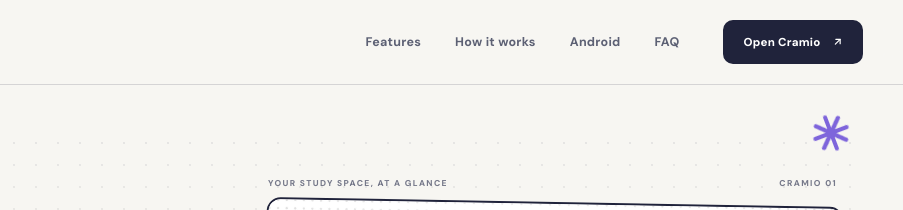
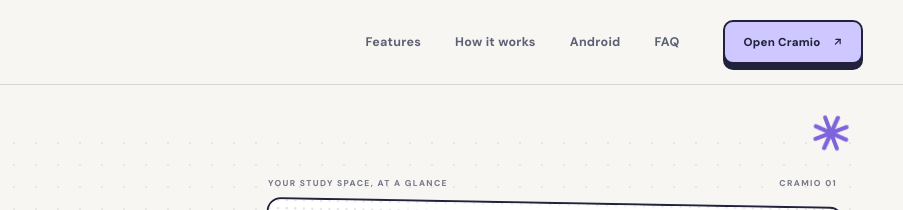
Before and after one commit to ravvdevv/cramio-landing, a plain HTML site: page public/index.html in a window 1280 px wide. Shown: the top 210 px of the page, 377-1280 px from the left. Drawn offline with Linux system fonts and the light colour scheme.

Commit message:
style: header Open Cramio button in lavender pastel

```diff
--- a/public/index.html
+++ b/public/index.html
@@ -136,7 +136,7 @@
             <a href="#android">Android</a>
             <a href="#faq">FAQ</a>
           </nav>
-          <a class="button button-dark header-cta" href="https://app.cramio.site">Open Cramio <span class="icon"><svg><use href="#i-arrow-up-right"/></svg></span></a>
+          <a class="button button-lavender header-cta" href="https://app.cramio.site">Open Cramio <span class="icon"><svg><use href="#i-arrow-up-right"/></svg></span></a>
           <details class="mobile-nav">
             <summary aria-label="Open navigation"><span class="icon"><svg><use href="#i-menu"/></svg></span></summary>
             <nav aria-label="Mobile navigation">
--- a/public/styles.css
+++ b/public/styles.css
@@ -68,6 +68,9 @@ button, a, summary { -webkit-tap-highlight-color: transparent; }
 .button-gold:active { transform: translate(1px, 2px); box-shadow: 0 1px 0 var(--ink); }
 .button-invert { color: var(--ink); background: #fff; }
 .button-invert:hover { box-shadow: 5px 6px 0 var(--amber); }
+.button-lavender { color: var(--ink); background: var(--lilac); border-color: var(--ink); box-shadow: 0 6px 0 var(--ink); }
+.button-lavender:hover { transform: translate(-2px, -6px); background: #b8b3f2; box-shadow: 2px 12px 0 var(--ink); }
+.button-lavender:active { transform: translate(1px, 2px); box-shadow: 0 1px 0 var(--ink); }
 .text-link { display: inline-flex; align-items: center; gap: 8px; font-size: 13.5px; font-weight: 800; color: var(--ink); }
 .text-link .icon { transition: transform .25s cubic-bezier(.34, 1.4, .44, 1); }
 .text-link:hover { color: var(--purple); }
```
